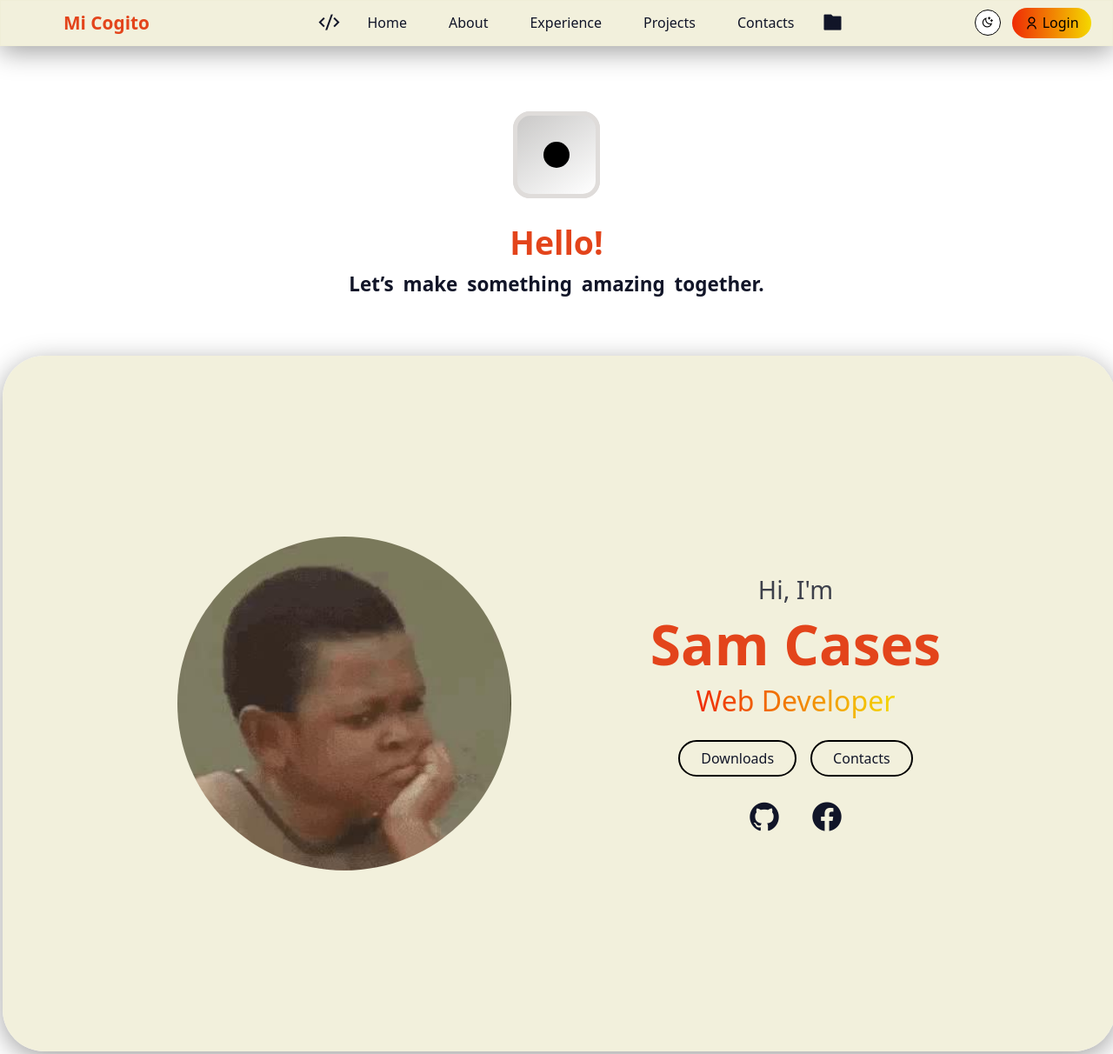
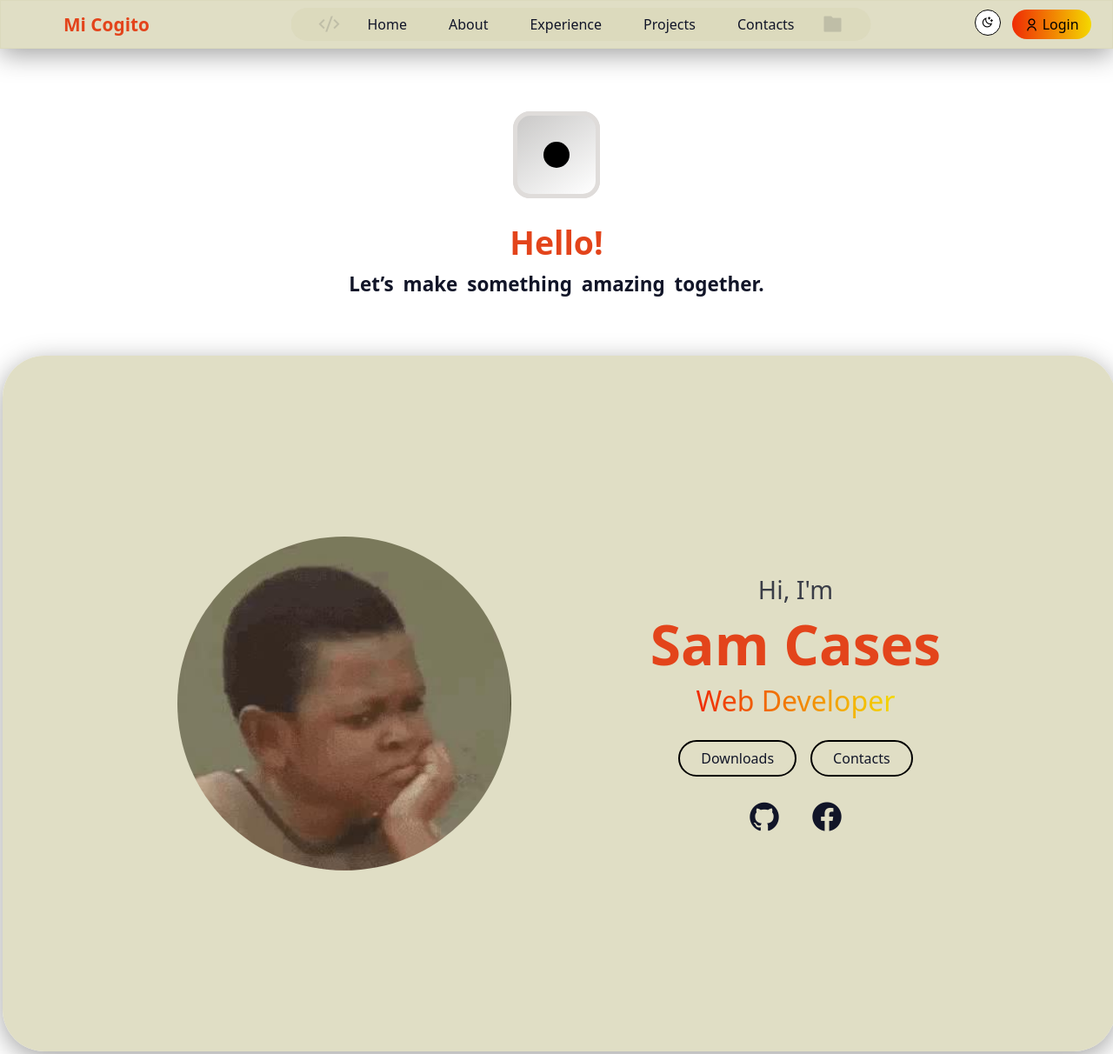
Before and after one commit to SamAnaniasCases/myPortfolio, a PHP site: page /myPortfolio.html in a window 1280 px wide. Shown: the whole page at 87% size. Run offline with PHP 8.4, Linux system fonts and the light colour scheme.

Commit message:
new header

```diff
--- a/darkmodeJS.js
+++ b/darkmodeJS.js
@@ -25,3 +25,20 @@ function darkact(){ /* kaning active makita ni sa css */
 darkmodelogo.addEventListener("click", darkact);
             /* addEventListener kay murag mga events
                 kapareha anang click */
+
+
+
+const btn_container = document.getElementById("nav-btn-container");
+let lastScroll = 0;
+
+window.addEventListener('scroll', () => {
+    const currentScroll = window.scrollY;
+
+    if(currentScroll > lastScroll && currentScroll > 50){
+        btn_container.classList.add('collapsed');
+    }
+    else{
+        btn_container.classList.remove('collapsed');
+    }
+    lastScroll = currentScroll;
+});
--- a/myPortcss.css
+++ b/myPortcss.css
@@ -46,28 +46,80 @@ header{
 .logo:hover{
     transform: scale(1.1);
 }
+
+/* new */
 .nav-btn-container{
     display: flex;
     justify-content: space-between;
     align-items: center;
-    margin: 0;
     gap: 2rem;
+    transition: all 0.3s ease;
+    padding: 6px 2rem;
+    position: relative;
+    background-color: transparent;
+    overflow: hidden;
+
 }
 .hlogo{
     font-size: 1.5rem;
+    cursor: pointer;
+    transition: transform 0.5s ease-in-out;
+    user-select: none;
 }
 .nav-btn{
     display: flex;
     gap: 3rem;
     padding: 0;
     background-color: transparent;
+    transition: opacity 0.2s ease-in-out;
 }
 .nav-btn li a{
     position: relative;
     color: var(--text-color);
     font-weight: 500;
     background-color: transparent;
+    text-decoration: none;
 }
+.nav-btn-container::before{
+    content: "";
+    position: absolute;
+    top: 0;
+    left: 50%;
+    transform: translateX(-50%);
+    width: 100%;
+    height: 100%;
+    background-color: var(--base-variant);
+    border-radius: 50px;
+    transition: width 0.6s ease-in-out;
+}
+.nav-btn-container.collapsed::before {
+  width: 150px;
+}
+.nav-btn-container:hover::before {
+  width: 100%;
+}
+.nav-btn-container.collapsed .left-logo{
+    transform: translateX(235px);
+}
+.nav-btn-container.collapsed .right-logo{
+    transform: translateX(-235px);
+}
+.nav-btn-container.collapsed .nav-btn{
+    opacity: 0;
+    pointer-events: none;
+}
+.nav-btn-container:hover .left-logo{
+    transform: translateX(0) !important;
+}
+.nav-btn-container:hover .right-logo{
+    transform: translateX(0) !important;
+}
+.nav-btn-container:hover .nav-btn {
+    opacity: 1 !important;
+    pointer-events: auto !important;
+}
+
+
 .nav-btn li a::before{
     position: absolute;
     content: '';
@@ -116,14 +168,6 @@ header{
 }
 
 /* Darkmode & Lightmode */
-.darkmodecss{
-    --base-color: #1C1C1C;
-    --base-variant: rgba(44, 43, 43, 0.3);
-    --text-color: #F5E8D8;
-    --secondary-text: #DAA520;
-    --border-box: rgb(255, 255, 255);
-    --box-shadow: #424040;
-}
 .dlmode{
     height: 30px;
     width: 30px;
@@ -424,13 +468,21 @@ section{
 
 
 /* For easy edit */
+.darkmodecss{
+    --base-color: #1C1C1C;
+    --base-variant: rgba(44, 43, 43, 0.3);
+    --text-color: #F5E8D8;
+    --secondary-text: #DAA520;
+    --border-box: rgb(255, 255, 255);
+    --box-shadow: #424040;
+}
 :root{
 
     /* get the gradient here:
     http://gradient.shapefactory.co/ */
 
     --base-color: white;
-    --base-variant: rgba(240, 238, 215, 0.863);
+    --base-variant: rgba(219, 217, 188, 0.863);
     --text-color: #111528;
     --secondary-text: #E3441B;
     --border-box: black;
```
Also changed, not shown: myPortfolio.html (indentation only).
